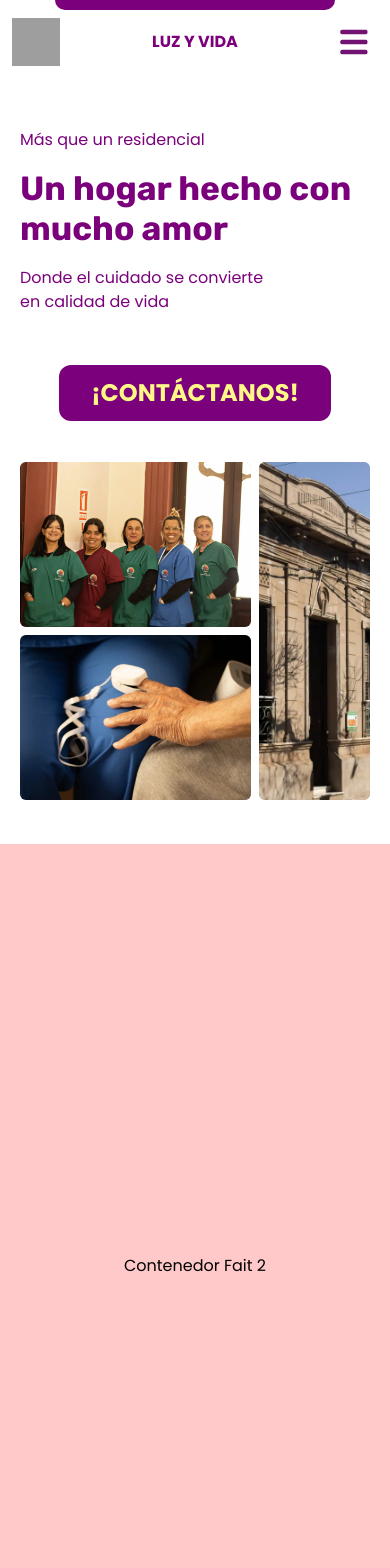
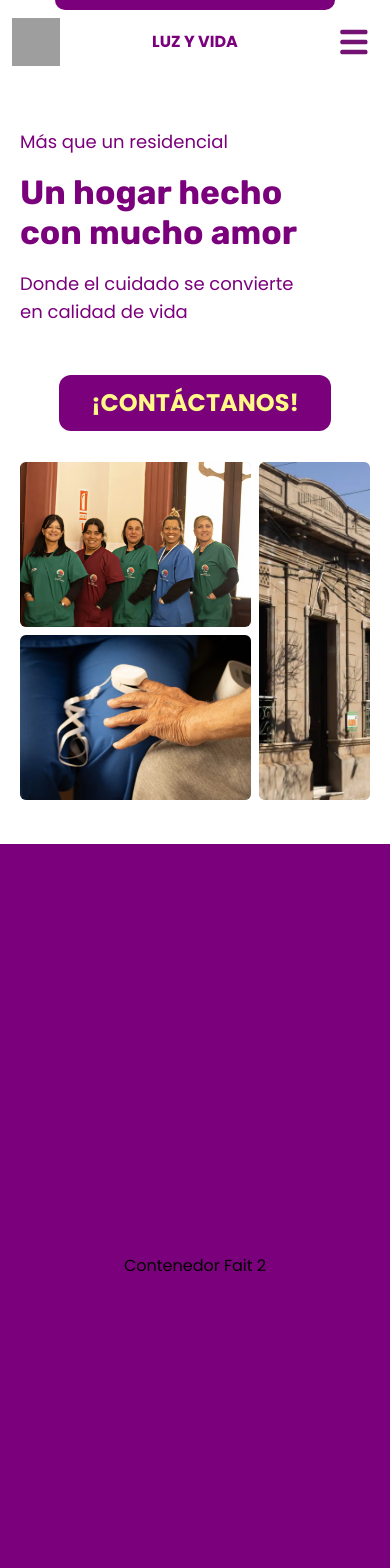
Before and after one commit to sofowest/luzyvida-landing, a React (Vite) app: page / in a window 390 px wide. Shown: the top 1568 px of the page. Built offline with nearby package versions, Linux system fonts and the light colour scheme; grey boxes are pictures that could not be loaded.

Commit message:
Update HomePage.jsx

```diff
--- a/src/pages/HomePage.jsx
+++ b/src/pages/HomePage.jsx
@@ -3,16 +3,16 @@ function HomePage() {
     <>
       <article className="h-dvh lg:flex lg:pt-[10vh]">
         <div className="flex flex-col h-[50vh] lg:h-full lg:w-[50vw] lg:justify-center lg:items-center lg:px-5">
-          <section className='pt-30 px-5 text-[var(--primary-color)] h-[40vh] mb-8 relative lg:w-full lg:h-[50vh] lg:flex-col lg:pt-0 lg:px-0 lg:mb-0'>
-              <p className="py-[1vh] text-md lg:text-2xl lg:pb-3">Más que un residencial</p>
+          <section className='h-[40vh] items-center justify-center text-balance pt-30 px-5 text-[var(--primary-color)] mb-8 relative lg:w-full lg:h-[50vh] lg:flex-col lg:pt-0 lg:px-0 lg:mb-0'>
+              <p className="py-[1vh] text-lg lg:text-2xl lg:pb-3">Más que un residencial</p>
               <h1 className="text-[2.1rem] py-[1vh] leading-10 font-(family-name:--font-rubik) font-bold lg:text-[2.8rem] lg:leading-12 lg:relative lg:inset-y-[5%]">Un hogar hecho con mucho amor</h1>
-              <h2 className='text-md w-75 py-[1vh] lg:absolute lg:bottom-[5%] lg:w-full lg:text-2xl'>Donde el cuidado se convierte <br className="lg:hidden"/> en calidad de vida</h2>
+              <h2 className='text-lg w-[75vw] py-[1vh] lg:absolute lg:bottom-[5%] lg:w-full lg:text-2xl'>Donde el cuidado se convierte <br className="lg:hidden"/> en calidad de vida</h2>
           </section>
           <section className="items-center justify-center flex h-[10vh] lg:flex-col lg:w-full lg:bottom-0 pt-[1vh]">
             <button className='bg-[var(--primary-color)] block px-8 py-3 rounded-xl text-[var(--secondary-color)] font-bold text-2xl lg:flex-col lg:w-full lg:rounded-2xl lg:text-2xl lg:h-full'>¡CONTÁCTANOS!</button>
           </section>
         </div>
-        <section className="w-full h-[40vh] flex items-center justify-center px-5 my-10 lg:h-full lg:w-[50vw] lg:justify-center lg:items-center lg:m-0">
+        <section className="w-full h-[40vh] flex items-center justify-center px-5 my-10 lg:h-full lg:w-[50vw] lg:m-0">
           <div className="w-full h-full grid grid-cols-3 md:grid-cols-5 grid-rows-2 md:grid-rows-4 gap-2 md:gap-2 lg:h-[60vh] lg:w-[50vw] lg:gap-5">
             <div className="col-start-1 row-start-1 col-span-2 bg-gray-300 rounded-md h-full
                             md:col-start-1 md:row-start-1 md:col-span-3 md:row-span-2 lg:rounded-2xl">
@@ -28,7 +28,7 @@ function HomePage() {
         </section>
       </article>
 
-      <article className="h-dvh flex items-center justify-center bg-red-200">
+      <article className="h-dvh flex items-center justify-center bg-[var(--primary-color)]">
           Contenedor Fait 2
       </article>
 
```
